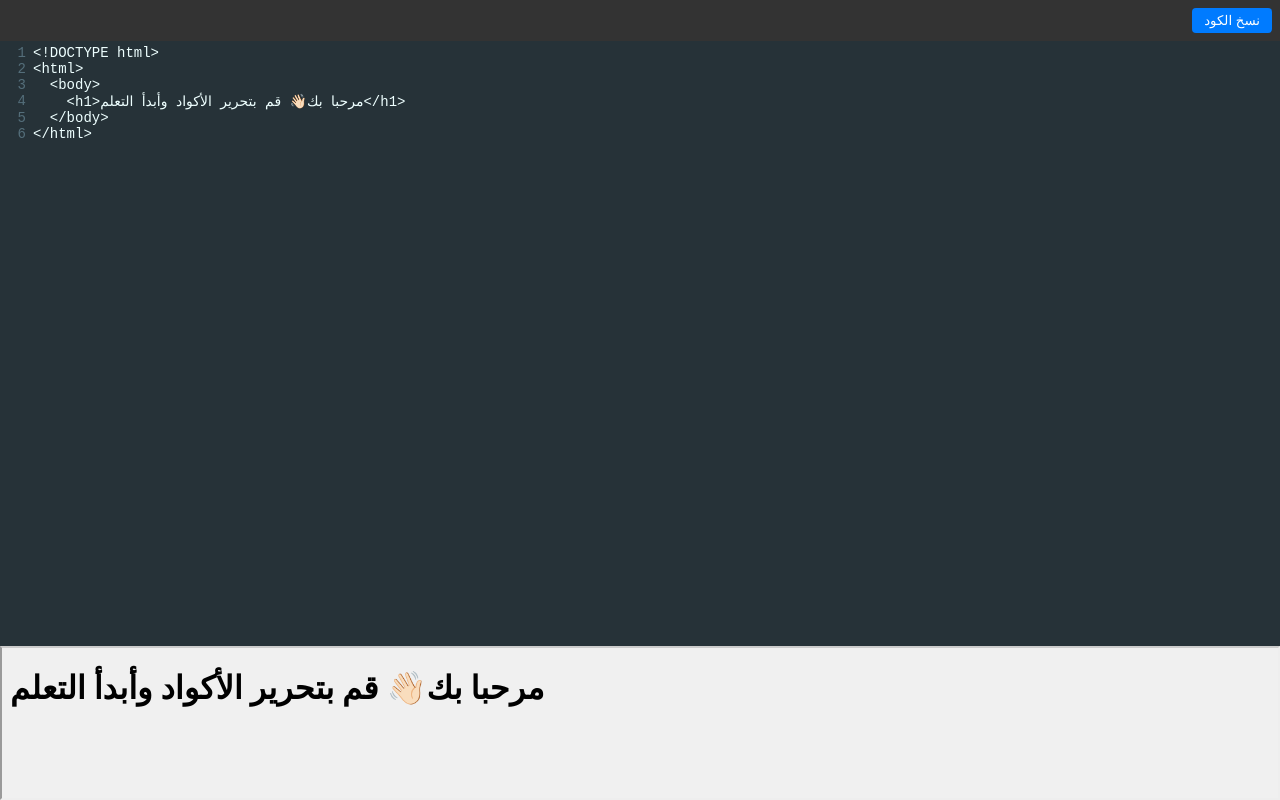
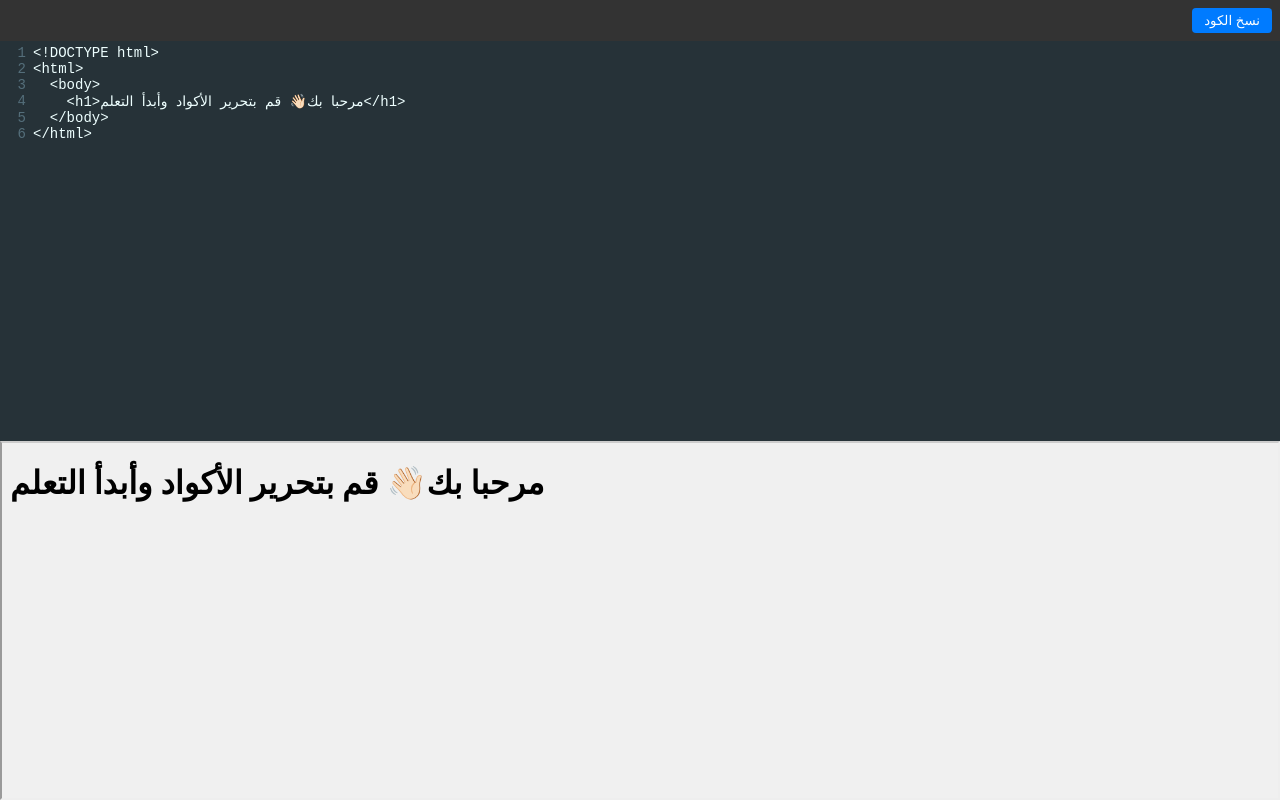
Before and after one commit to abdprince/Code-editor-classic, a plain HTML site: page index.html in a window 1280 px wide. Drawn offline with nearby package versions, Linux system fonts and the light colour scheme.

Commit message:
Change height of editor and result sections to 50%
Adjusted heights of code editor, CodeMirror, and result sections.

```diff
--- a/style.css
+++ b/style.css
@@ -33,16 +33,16 @@ body {
 #code-editor {
   background: gray;
   flex: 1;
-  height: 30%;
+  height: 50%;
 }
 
 .CodeMirror {
-  height: 100%;
+  height: 50%;
   font-size: 14px;
 }
 
 #result {
   flex: 1;
   border-top: 2px solid #ccc;
-  height: 70%;
+  height: 50%;
 }
```
